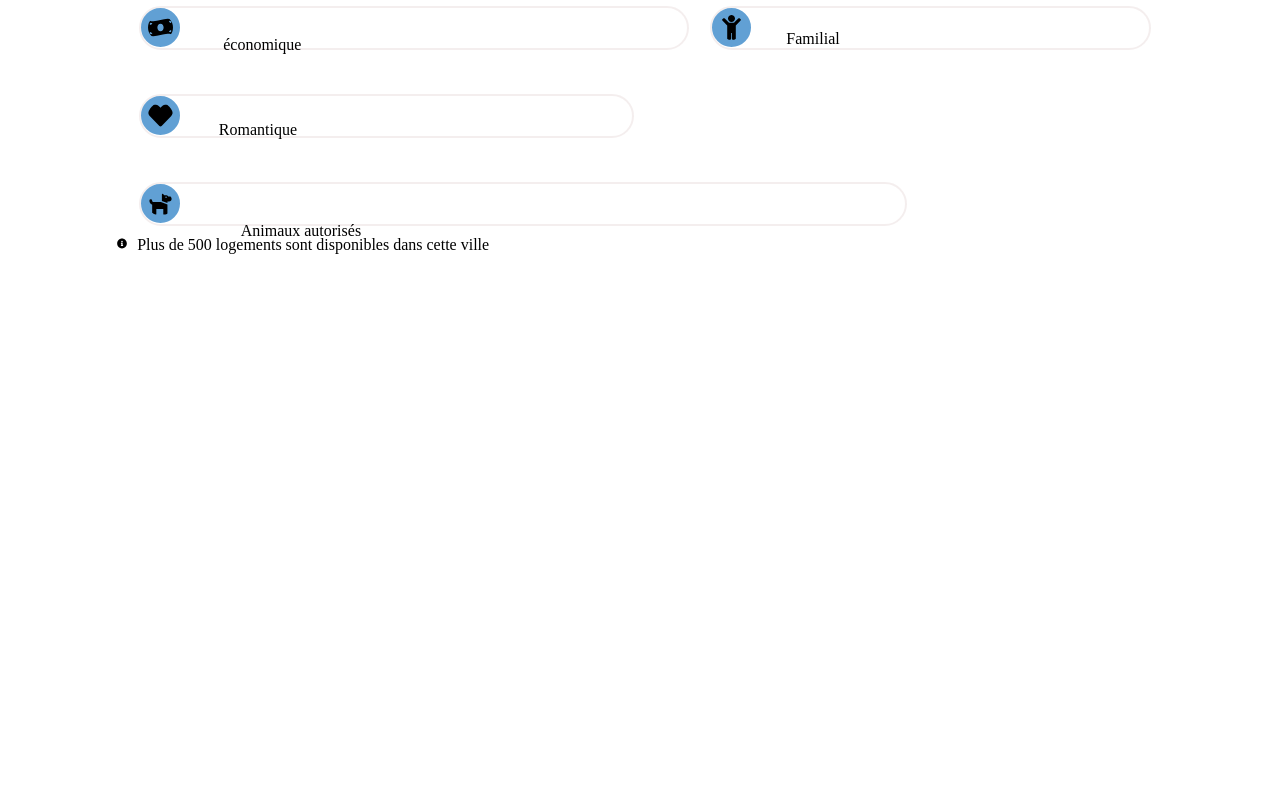
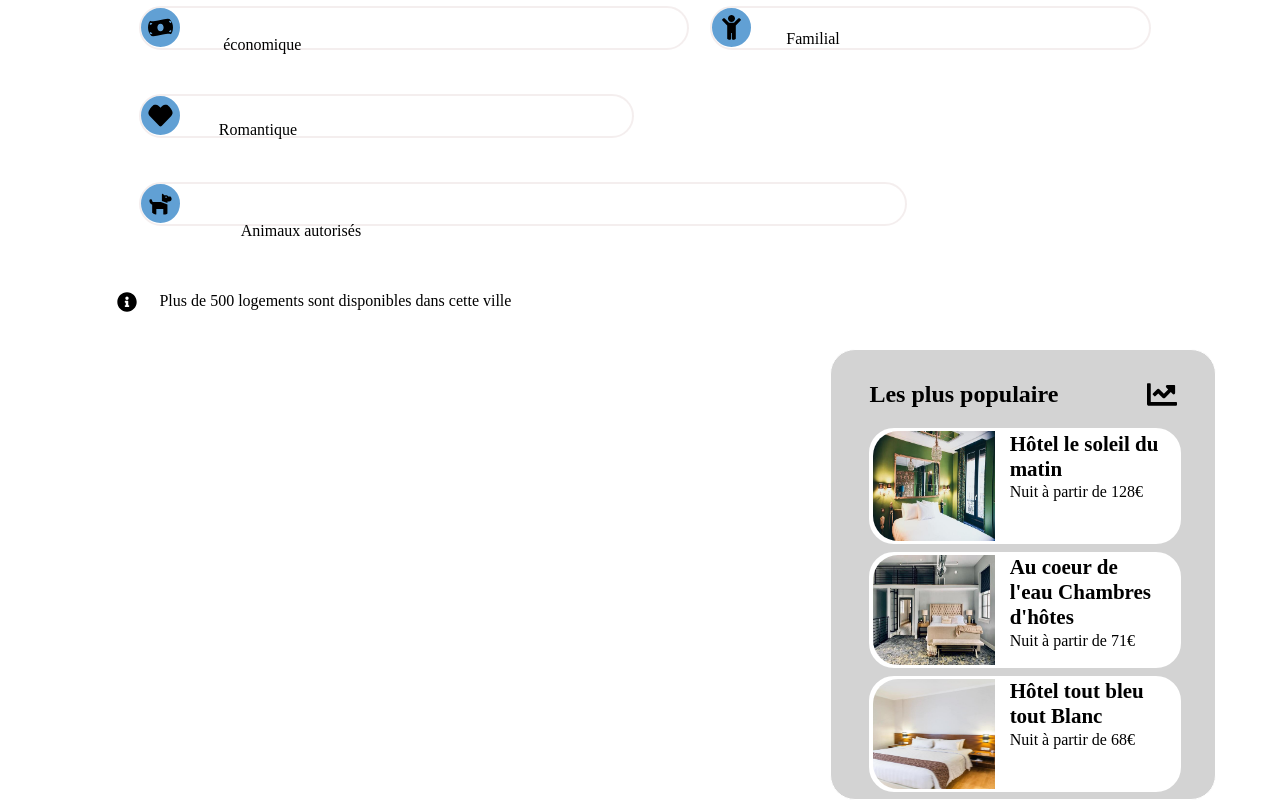
Before and after one commit to Yueon/AlexandreCadoret_2_26122020, a plain HTML site: page index.html in a window 1280 px wide. Shown: the part 440-1240 px from the top of the page. Before the commit the page ends 800 px from the top, so only its background shows below. Drawn offline with Linux system fonts and the light colour scheme.

Commit message:
section populaire

```diff
--- a/css/style.css
+++ b/css/style.css
@@ -182,6 +182,7 @@ nav{
     display: flex;
     width: 45%;
     margin-left: 4%;
+    margin-bottom: 2%;
 }
 
 .info img{
@@ -193,6 +194,73 @@ nav{
 .info p{
     margin-left: 2%;
     margin-top: 2%;
+}
+
+/*les plus populaire*/
+
+.les_plus_populaires{
+    position: absolute;
+    right: 5%;
+    width: 30%;
+    border: 1px solid white;
+    background-color: lightgray;
+    border-radius: 25px;
+}
+
+.titre_populaire{
+    display: flex;
+    justify-content: space-between;
+    margin-top: 3%;
+}
+
+.titre_populaire h1{
+    margin-left: 10%;
+}
+
+.titre_populaire img{
+    width: 30px;
+    margin-right: 10%;
+}
+
+.hotel_populaire{
+    width: 80%;
+    height: 112px;
+    margin-left: 10%;
+    margin-bottom: 2%;
+    display: flex;
+    background-color: white;
+    border: 2px solid white;
+    border-radius: 25px 25px 25px 25px;
+}
+
+.populaire_img{
+    width: 40%;
+    height: 100%;
+}
+
+.populaire_img img{
+    width: 100%;
+    height: 98%;
+    border-radius: 25px 0px 0px 25px;
+    margin-top: 1%;
+    margin-bottom: 1%;
+    margin-left: 1%;
+}
+
+.populaire_text{
+    width: 50%;
+    margin-left: 5%;
+}
+
+.populaire_text h1{
+    font-size: 21px;
+    margin-top: 1%;
+    margin-bottom: 1%;
+}
+
+.populaire_text p{
+    margin-top: 0px;
+    margin-bottom: 0px;
 }
 
 
@@ -276,7 +344,14 @@ nav{
 
 #animaux{
     width: 70%;
+    margin-bottom: 4%;
+} }
+
+.info{
+    width: 100%;
 }
 
-
+.info img{
+    width: 20px;
+    height: 20px;
 }
--- a/index.html
+++ b/index.html
@@ -88,8 +88,59 @@
                 </div>
 
                 <div class="info">
+
                     <img src="img/logo/info-circle-solid.svg" alt="info">
                     <p>Plus de 500 logements sont disponibles dans cette ville</p>
+
+                </div>
+
+            </section>
+
+
+            <section class="les_plus_populaires">
+
+                <div class="titre_populaire">
+                    <h1>Les plus populaire</h1>
+                    <img src="img/logo/chart-line-solid.svg" alt="graphique">
+                </div>
+
+                <div class="hotel_populaire">
+
+                    <div class="populaire_img">
+                        <img src="img/hebergements/emile-guillemot-Bj_rcSC5XfE-unsplash.jpg" alt="">
+                    </div>
+
+                    <div class="populaire_text">
+                        <h1>Hôtel le soleil du matin</h1>
+                        <p>Nuit à partir de 128€</p>
+                    </div>
+
+                </div>
+
+                <div class="hotel_populaire">
+
+                    <div class="populaire_img">
+                        <img src="img/hebergements/aw-creative-VGs8z60yT2c-unsplash.jpg" alt="">
+                    </div>
+
+                    <div class="populaire_text">
+                        <h1>Au coeur de l'eau Chambres d'hôtes</h1>
+                        <p>Nuit à partir de 71€</p>
+                    </div>
+
+                </div>
+
+                <div class="hotel_populaire">
+
+                    <div class="populaire_img">
+                        <img src="img/hebergements/febrian-zakaria-sjvU0THccQA-unsplash.jpg" alt="">
+                    </div>
+
+                    <div class="populaire_text">
+                        <h1>Hôtel tout bleu tout Blanc</h1>
+                        <p>Nuit à partir de 68€</p>
+                    </div>
+
                 </div>
 
             </section>
@@ -103,8 +154,6 @@
 
 
 
-
-
         </div>
     </body>
 </html>
```
Also changed, not shown: img/logo/chart-line-solid.svg (added).
